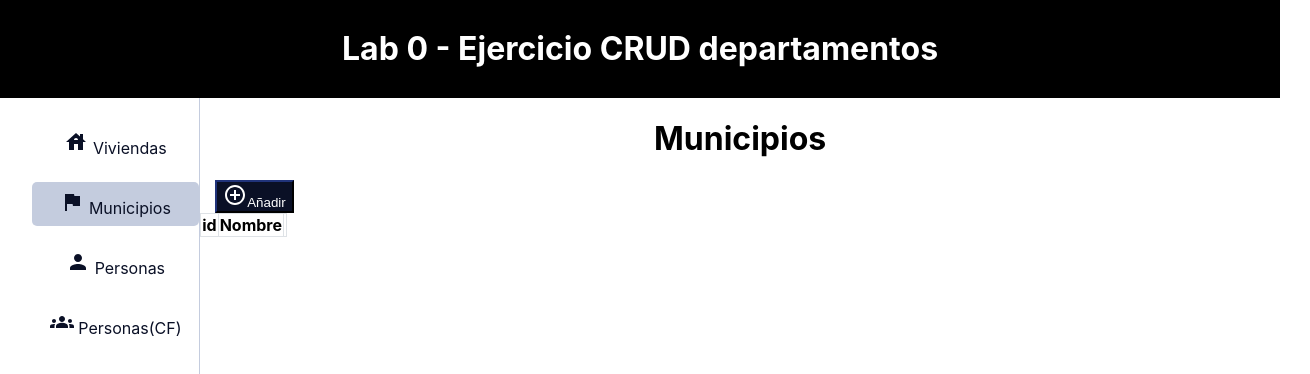
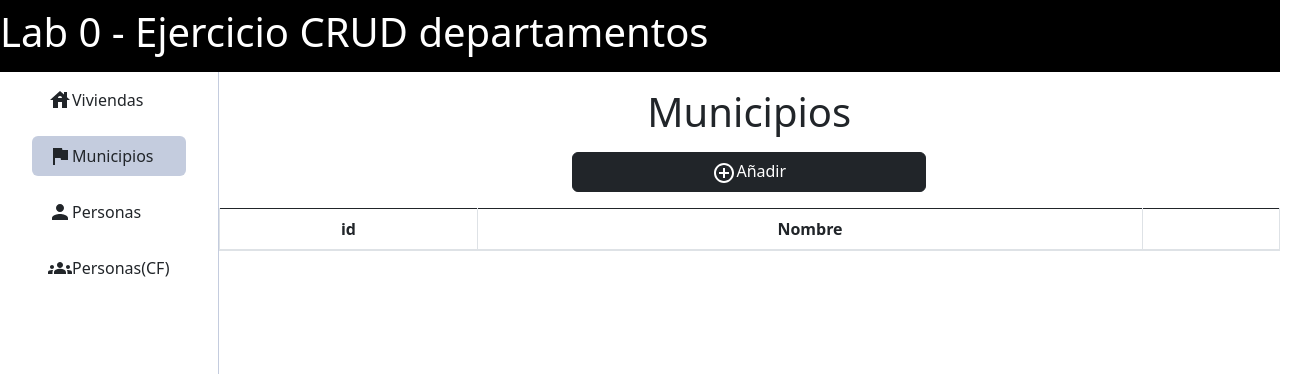
Before and after one commit to marlonbarreto-git/frontend-crud, a React (Create React App) app: page /main/municipality in a window 1280 px wide. Shown: the top 374 px of the page, 1310 px wide, since content can reach past the window. Built offline with nearby package versions, Linux system fonts and the light colour scheme.

Commit message:
Insert css boostrap

```diff
--- a/src/App.css
+++ b/src/App.css
@@ -49,6 +49,11 @@ a.text-dark:hover, a.text-dark:focus {
   border-radius: 5px !important;
 }
 
+.mx-auto {
+  margin-left: auto !important;
+  margin-right: auto !important;
+}
+
 .w-100 {
   width: 100% !important;
 }
@@ -74,14 +79,36 @@ a.text-dark:hover, a.text-dark:focus {
 }
 
 .flex {
-  display: flex; }
+  display: flex;
+}
+
+.btn{
+  display: inline-block;
+  font-weight: 400;
+  color: #777777;
+  text-align: center;
+  vertical-align: middle;
+  user-select: none;
+  background-color: transparent;
+  border: 1px solid transparent;
+  padding: 0.375rem 0.75rem;
+  font-size: 1rem;
+  line-height: 1.5;
+  border-radius: 5px;
+  transition: color 0.15s ease-in-out, background-color 0.15s ease-in-out, border-color 0.15s ease-in-out, box-shadow 0.15s ease-in-out;
+}
+
+.btn {
+  font-weight: 500;
+  padding: 10px 25px;
+  border-radius: 100px;
+}
+
 
 .sidebar {
   width: 14rem;
   height: calc(100vh - 52px);
-  border-right: 1px solid #c4ccde;
-  margin-left: 0;
-  padding-left:0;}
+  border-right: 1px solid #c4ccde;}
   .sidebar ul {
     list-style: none;
     padding: 0.5rem 2rem; }
@@ -124,6 +151,37 @@ a.text-dark:hover, a.text-dark:focus {
   display: block;
 }
 
+table {
+  border-collapse: collapse;
+}
+
+.table {
+  width: 100%;
+  margin-bottom: 1rem;
+  color: #777777;
+}
+
+.table th,
+.table td {
+  padding: 0.75rem;
+  vertical-align: top;
+  border-top: 1px solid #dee2e6;
+}
+
+.table thead th {
+  vertical-align: bottom;
+  border-bottom: 2px solid #dee2e6;
+}
+
+.table tbody + tbody {
+  border-top: 2px solid #dee2e6;
+}
+
+.table-sm th,
+.table-sm td {
+  padding: 0.3rem;
+}
+
 .table-bordered {
   border: 1px solid #dee2e6;
 }
@@ -138,20 +196,21 @@ a.text-dark:hover, a.text-dark:focus {
   border-bottom-width: 2px;
 }
 
-.table {
-  border-collapse: collapse !important;
+.table-borderless th,
+.table-borderless td,
+.table-borderless thead th,
+.table-borderless tbody + tbody {
+  border: 0;
 }
 
-.table td,
-.table th {
-  background-color: #fff !important;
+.table-striped tbody tr:nth-of-type(odd) {
+  background-color: rgba(0, 0, 0, 0.05);
 }
 
-.table-bordered th,
-.table-bordered td {
-  border: 1px solid #dee2e6 !important;
+.table-hover tbody tr:hover {
+  color: #777777;
+  background-color: rgba(0, 0, 0, 0.075);
 }
-
 
 .btn-dark {
   color: #fff;
@@ -379,8 +438,6 @@ a.text-dark:hover, a.text-dark:focus {
   margin-bottom: 0;
 }
 
-
-
 .input-group-prepend {
   margin-right: -1px;
 }
--- a/src/components/Municipality.js
+++ b/src/components/Municipality.js
@@ -3,6 +3,7 @@ import {Modal, ModalBody, ModalHeader} from 'react-bootstrap';
 import { useFormik } from "formik";
 import * as Yup from "yup";
 import { Snackbar,Alert } from "@mui/material";
+import 'bootstrap/dist/css/bootstrap.min.css';
 
 
 //Icons
@@ -53,14 +54,12 @@ const Municipality = () => {
             setTitle('Registrar Municipio');
             setOperation('Register');
             setInitialValues({
-                id:"",
                 name:""
             })
         }else if(op === 2){
             setTitle('Editar Municipio');
             setOperation('Edit');
             setInitialValues({
-                id:id,
                 name:name
             })
 
@@ -153,12 +152,12 @@ const Municipality = () => {
     return (  <>
         <div className="App">
             <h1 className="pt-3">Municipios</h1>
-                <div className="container-fluid">
+                <div className="container-fluid_">
                     <div className="mt-3">
                         <div className="col-md-4 offset-md-4">
                             <div className="d-grid mx-auto">
-                                <button className="btn btn-dark" onClick={() => handleShowModalForm(1) }>
-                                    <AddCircleOutlineIcon/>Añadir
+                                <button className="btn btn-dark"onClick={() => handleShowModalForm(1) }>
+                                    <AddCircleOutlineIcon />Añadir
                                 </button>
                             </div>
                         </div>
@@ -167,7 +166,7 @@ const Municipality = () => {
                 <div className="mt-3">
                     <div className="col-12 col-lg-12 offset-0 offset-lg-12">
                         <div className="table-responsive">
-                            <table className="table table-bordered">
+                            <table className="table table-bordered ml-4 mr-4">
                                 <thead>
                                     <tr>
                                         <th>id</th>
@@ -200,27 +199,12 @@ const Municipality = () => {
                 </div>
             {/* modal que contiene formularios tanto para crear como modificar */}
             <Modal show={showModalForm} onHide={handleCloseModalForm}>
-                <ModalHeader>
+                <ModalHeader closeButton>
                     <Modal.Title>{title}</Modal.Title>
                 </ModalHeader>
 
                 <ModalBody>
                     <form className="form mt-0" onSubmit={formik.handleSubmit}>
-                        <div className="input-group mb-3">
-                            <span className="input-group-text"><PinIcon/></span>
-                            <input
-                                className="form-control"
-                                type="text"
-                                id="id"
-                                name= "id"
-                                placeholder="Id de municipio"
-                                onChange={formik.handleChange}
-                                onBlur={formik.handleBlur}
-                                value={formik.values.id}
-                            />
-                        </div >
-                        {formik.touched.id && formik.errors.id ? <div className="error">{formik.errors.id}</div> : null}
-
                         <div className="input-group mb-3">
                                     <span className="input-group-text"><FlagIcon/></span>
                                     <input
@@ -249,6 +233,7 @@ const Municipality = () => {
                     Formulario enviado con exito
                 </Alert>
             </Snackbar>
+
             {/* Modal de verificacion de borrado*/}
             <Modal show={showModalDelete} onHide={handleCloseModalDelete}>
                 <ModalHeader closeButton>
```
Lines whose indentation alone changed are shown as unchanged.
